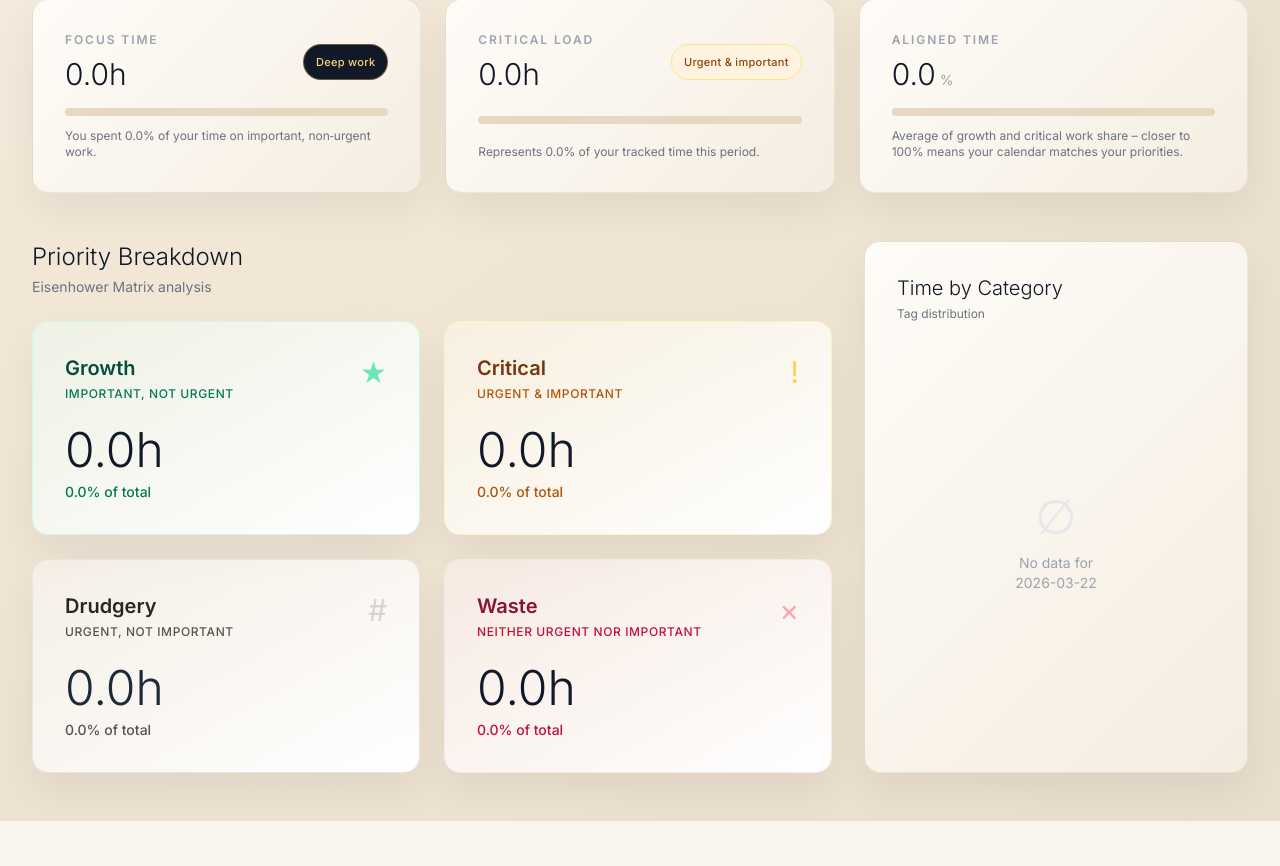
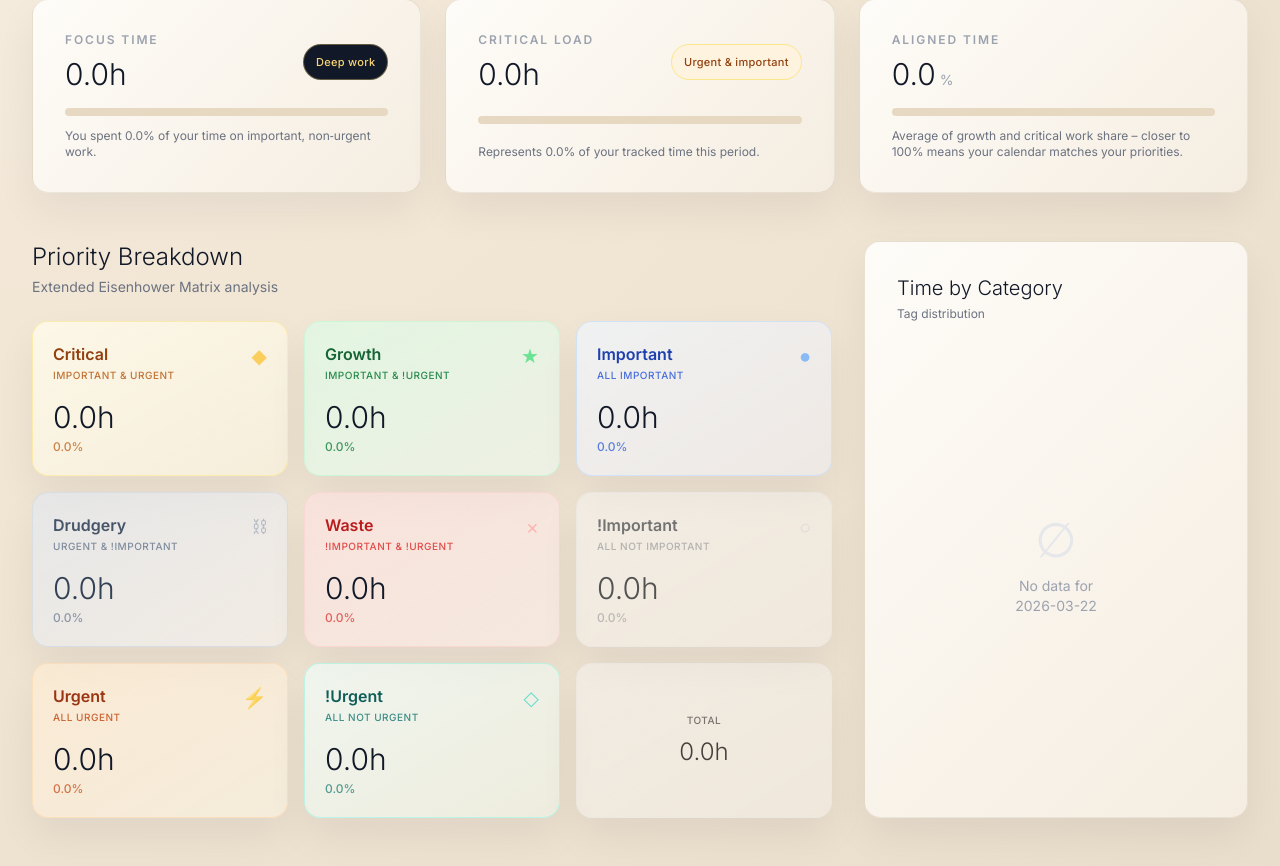
Before and after one commit to sarthaklohiya72/Time-Logger, a Flask app: page / in a window 1280 px wide. Shown: the part 394-1260 px from the top of the page. Before the commit the page ends 1215 px from the top, so only its background shows below. Run offline with Flask 3, Linux system fonts and the light colour scheme; data that the repository does not hold is empty; some libraries are stand-ins or nearby versions.

Commit message:
Google color for matrix

```diff
--- a/app.py
+++ b/app.py
@@ -390,6 +390,10 @@ def get_matrix_stats(df: pd.DataFrame) -> Dict[str, Dict[str, float]]:
         "q2": {"hours": 0.0, "pct": 0.0},
         "q3": {"hours": 0.0, "pct": 0.0},
         "q4": {"hours": 0.0, "pct": 0.0},
+        "important": {"hours": 0.0, "pct": 0.0},
+        "not_important": {"hours": 0.0, "pct": 0.0},
+        "urgent": {"hours": 0.0, "pct": 0.0},
+        "not_urgent": {"hours": 0.0, "pct": 0.0},
         "total_hours": 0.0,
     }
     if df.empty:
@@ -400,12 +404,20 @@ def get_matrix_stats(df: pd.DataFrame) -> Dict[str, Dict[str, float]]:
     q1 = float(df[(df["urgent"]) & (df["important"])]["duration"].sum())
     q3 = float(df[(df["urgent"]) & (~df["important"])]["duration"].sum())
     q4 = float(df[(~df["urgent"]) & (~df["important"])]["duration"].sum())
+    imp = float(df[df["important"]]["duration"].sum())
+    not_imp = float(df[~df["important"]]["duration"].sum())
+    urg = float(df[df["urgent"]]["duration"].sum())
+    not_urg = float(df[~df["urgent"]]["duration"].sum())
 
     return {
         "q1": {"hours": round(q1 / 60.0, 1), "pct": round((q1 / total_min) * 100.0, 1)},
         "q2": {"hours": round(q2 / 60.0, 1), "pct": round((q2 / total_min) * 100.0, 1)},
         "q3": {"hours": round(q3 / 60.0, 1), "pct": round((q3 / total_min) * 100.0, 1)},
         "q4": {"hours": round(q4 / 60.0, 1), "pct": round((q4 / total_min) * 100.0, 1)},
+        "important": {"hours": round(imp / 60.0, 1), "pct": round((imp / total_min) * 100.0, 1)},
+        "not_important": {"hours": round(not_imp / 60.0, 1), "pct": round((not_imp / total_min) * 100.0, 1)},
+        "urgent": {"hours": round(urg / 60.0, 1), "pct": round((urg / total_min) * 100.0, 1)},
+        "not_urgent": {"hours": round(not_urg / 60.0, 1), "pct": round((not_urg / total_min) * 100.0, 1)},
         "total_hours": round(total_min / 60.0, 1),
     }
 
@@ -605,6 +617,14 @@ def get_tasks():
         filtered = period_df[(period_df["urgent"]) & (~period_df["important"])]
     elif filter_type == "not_imp":
         filtered = period_df[~period_df["important"]]
+    elif filter_type == "important":
+        filtered = period_df[period_df["important"]]
+    elif filter_type == "not_important":
+        filtered = period_df[~period_df["important"]]
+    elif filter_type == "urgent":
+        filtered = period_df[period_df["urgent"]]
+    elif filter_type == "not_urgent":
+        filtered = period_df[~period_df["urgent"]]
     elif filter_type == "tag" and tag_name:
         filtered = period_df[period_df["tag"] == tag_name]
     else:
--- a/templates/dashboard.html
+++ b/templates/dashboard.html
@@ -360,63 +360,127 @@
         <!-- Main Content Grid -->
         <div class="grid grid-cols-1 lg:grid-cols-3 gap-8">
 
-            <!-- Priority Matrix - Eisenhower Matrix -->
+            <!-- Priority Matrix - Extended Eisenhower Matrix -->
             <div class="lg:col-span-2" id="matrix">
                 <div class="mb-6">
                     <h3 class="text-2xl font-light text-gray-900 mb-1">Priority Breakdown</h3>
-                    <p class="text-sm text-gray-500">Eisenhower Matrix analysis</p>
+                    <p class="text-sm text-gray-500">Extended Eisenhower Matrix analysis</p>
                 </div>
-                <div class="grid grid-cols-1 md:grid-cols-2 gap-6">
-                    <!-- Growth: Important, Not Urgent -->
-                    <div class="matrix-card luxury-card rounded-2xl p-8 h-full bg-gradient-to-br from-emerald-50/50 to-white border-emerald-100" onclick="viewMatrixQuadrant('q2', 'Growth')">
-                        <div class="flex justify-between items-start mb-6">
+                <div class="grid grid-cols-3 gap-4">
+                    <!-- Row 1: Important & Urgent | Important & !Urgent | Important -->
+
+                    <!-- Critical: Important & Urgent - Yellow/Amber (matters but stressful) -->
+                    <div class="matrix-card luxury-card rounded-2xl p-5 bg-gradient-to-br from-amber-50/80 to-yellow-50/40 border-amber-200/60 hover:shadow-lg transition-all duration-300" onclick="viewMatrixQuadrant('q1', 'Critical')">
+                        <div class="flex justify-between items-start mb-4">
                             <div>
-                                <h4 class="text-emerald-900 font-semibold text-xl mb-1">Growth</h4>
-                                <p class="text-xs text-emerald-700 font-medium uppercase tracking-wider">Important, Not Urgent</p>
+                                <h4 class="text-amber-800 font-semibold text-base mb-0.5">Critical</h4>
+                                <p class="text-[10px] text-amber-700/80 font-medium uppercase tracking-wider">Important & Urgent</p>
                             </div>
-                            <div class="text-3xl text-emerald-300">★</div>
+                            <div class="text-xl text-amber-400/70">◆</div>
                         </div>
-                        <div class="text-5xl font-light text-gray-900 mb-2"><span class="js-hover-hours" data-hours="{{ matrix.q2.hours }}">{{ matrix.q2.hours }}h</span></div>
-                        <div class="text-sm font-medium text-emerald-700">{{ matrix.q2.pct }}% of total</div>
+                        <div class="text-3xl font-light text-gray-900 mb-1"><span class="js-hover-hours" data-hours="{{ matrix.q1.hours }}">{{ matrix.q1.hours }}h</span></div>
+                        <div class="text-xs font-medium text-amber-700/70">{{ matrix.q1.pct }}%</div>
                     </div>
 
-                    <!-- Critical: Urgent & Important -->
-                    <div class="matrix-card luxury-card rounded-2xl p-8 h-full bg-gradient-to-br from-amber-50/50 to-white border-amber-100" onclick="viewMatrixQuadrant('q1', 'Critical')">
-                        <div class="flex justify-between items-start mb-6">
+                    <!-- Growth: Important & !Urgent - Soft Green/Mint (best time, calm growth, self-control) -->
+                    <div class="matrix-card luxury-card rounded-2xl p-5 bg-gradient-to-br from-green-100/70 to-emerald-50/50 border-green-200/60 hover:shadow-lg transition-all duration-300" onclick="viewMatrixQuadrant('q2', 'Growth')">
+                        <div class="flex justify-between items-start mb-4">
                             <div>
-                                <h4 class="text-amber-900 font-semibold text-xl mb-1">Critical</h4>
-                                <p class="text-xs text-amber-700 font-medium uppercase tracking-wider">Urgent & Important</p>
+                                <h4 class="text-green-800 font-semibold text-base mb-0.5">Growth</h4>
+                                <p class="text-[10px] text-green-700/90 font-medium uppercase tracking-wider">Important & !Urgent</p>
                             </div>
-                            <div class="text-3xl text-amber-300">!</div>
+                            <div class="text-xl text-green-400/80">★</div>
                         </div>
-                        <div class="text-5xl font-light text-gray-900 mb-2"><span class="js-hover-hours" data-hours="{{ matrix.q1.hours }}">{{ matrix.q1.hours }}h</span></div>
-                        <div class="text-sm font-medium text-amber-700">{{ matrix.q1.pct }}% of total</div>
+                        <div class="text-3xl font-light text-gray-900 mb-1"><span class="js-hover-hours" data-hours="{{ matrix.q2.hours }}">{{ matrix.q2.hours }}h</span></div>
+                        <div class="text-xs font-medium text-green-700/80">{{ matrix.q2.pct }}%</div>
                     </div>
 
-                    <!-- Drudgery: Urgent, Not Important -->
-                    <div class="matrix-card luxury-card rounded-2xl p-8 h-full bg-gradient-to-br from-stone-50/50 to-white border-stone-200" onclick="viewMatrixQuadrant('q3', 'Drudgery')">
-                        <div class="flex justify-between items-start mb-6">
+                    <!-- Important (All) - Blue (neutral, trustworthy aggregate) -->
+                    <div class="matrix-card luxury-card rounded-2xl p-5 bg-gradient-to-br from-blue-50/70 to-indigo-50/40 border-blue-200/60 hover:shadow-lg transition-all duration-300" onclick="viewMatrixQuadrant('important', 'Important')">
+                        <div class="flex justify-between items-start mb-4">
                             <div>
-                                <h4 class="text-stone-800 font-semibold text-xl mb-1">Drudgery</h4>
-                                <p class="text-xs text-stone-600 font-medium uppercase tracking-wider">Urgent, Not Important</p>
+                                <h4 class="text-blue-800 font-semibold text-base mb-0.5">Important</h4>
+                                <p class="text-[10px] text-blue-700/80 font-medium uppercase tracking-wider">All Important</p>
                             </div>
-                            <div class="text-3xl text-stone-300">#</div>
+                            <div class="text-xl text-blue-400/70">●</div>
                         </div>
-                        <div class="text-5xl font-light text-gray-800 mb-2"><span class="js-hover-hours" data-hours="{{ matrix.q3.hours }}">{{ matrix.q3.hours }}h</span></div>
-                        <div class="text-sm font-medium text-stone-600">{{ matrix.q3.pct }}% of total</div>
+                        <div class="text-3xl font-light text-gray-900 mb-1"><span class="js-hover-hours" data-hours="{{ matrix.important.hours }}">{{ matrix.important.hours }}h</span></div>
+                        <div class="text-xs font-medium text-blue-700/70">{{ matrix.important.pct }}%</div>
                     </div>
 
-                    <!-- Waste: Neither -->
-                    <div class="matrix-card luxury-card rounded-2xl p-8 h-full bg-gradient-to-br from-rose-50/50 to-white border-rose-100" onclick="viewMatrixQuadrant('q4', 'Waste')">
-                        <div class="flex justify-between items-start mb-6">
+                    <!-- Row 2: Urgent & !Important | !Important & !Urgent | !Important -->
+
+                    <!-- Drudgery: Urgent & !Important - Grey/Dull Steel (lifeless obligation) -->
+                    <div class="matrix-card luxury-card rounded-2xl p-5 bg-gradient-to-br from-slate-200/70 to-zinc-100/50 border-slate-300/60 hover:shadow-lg transition-all duration-300" onclick="viewMatrixQuadrant('q3', 'Drudgery')">
+                        <div class="flex justify-between items-start mb-4">
                             <div>
-                                <h4 class="text-rose-900 font-semibold text-xl mb-1">Waste</h4>
-                                <p class="text-xs text-rose-700 font-medium uppercase tracking-wider">Neither Urgent nor Important</p>
+                                <h4 class="text-slate-600 font-semibold text-base mb-0.5">Drudgery</h4>
+                                <p class="text-[10px] text-slate-500/80 font-medium uppercase tracking-wider">Urgent & !Important</p>
                             </div>
-                            <div class="text-3xl text-rose-300">×</div>
+                            <div class="text-xl text-slate-400/70">⛓</div>
                         </div>
-                        <div class="text-5xl font-light text-gray-900 mb-2"><span class="js-hover-hours" data-hours="{{ matrix.q4.hours }}">{{ matrix.q4.hours }}h</span></div>
-                        <div class="text-sm font-medium text-rose-700">{{ matrix.q4.pct }}% of total</div>
+                        <div class="text-3xl font-light text-slate-700 mb-1"><span class="js-hover-hours" data-hours="{{ matrix.q3.hours }}">{{ matrix.q3.hours }}h</span></div>
+                        <div class="text-xs font-medium text-slate-500/70">{{ matrix.q3.pct }}%</div>
+                    </div>
+
+                    <!-- Waste: !Important & !Urgent - Muted/Desaturated Red (time decay, subtle warning) -->
+                    <div class="matrix-card luxury-card rounded-2xl p-5 bg-gradient-to-br from-red-100/60 to-rose-50/40 border-red-200/50 hover:shadow-lg transition-all duration-300" onclick="viewMatrixQuadrant('q4', 'Waste')">
+                        <div class="flex justify-between items-start mb-4">
+                            <div>
+                                <h4 class="text-red-700 font-semibold text-base mb-0.5">Waste</h4>
+                                <p class="text-[10px] text-red-600/80 font-medium uppercase tracking-wider">!Important & !Urgent</p>
+                            </div>
+                            <div class="text-xl text-red-300/70">×</div>
+                        </div>
+                        <div class="text-3xl font-light text-gray-900 mb-1"><span class="js-hover-hours" data-hours="{{ matrix.q4.hours }}">{{ matrix.q4.hours }}h</span></div>
+                        <div class="text-xs font-medium text-red-600/70">{{ matrix.q4.pct }}%</div>
+                    </div>
+
+                    <!-- Not Important (All) - Very Light Neutral (quiet, low-value total) -->
+                    <div class="matrix-card luxury-card rounded-2xl p-5 bg-gradient-to-br from-neutral-100/50 to-stone-50/30 border-neutral-200/50 hover:shadow-lg transition-all duration-300" onclick="viewMatrixQuadrant('not_important', 'Not Important')">
+                        <div class="flex justify-between items-start mb-4">
+                            <div>
+                                <h4 class="text-neutral-500 font-semibold text-base mb-0.5">!Important</h4>
+                                <p class="text-[10px] text-neutral-400/80 font-medium uppercase tracking-wider">All Not Important</p>
+                            </div>
+                            <div class="text-xl text-neutral-300/70">○</div>
+                        </div>
+                        <div class="text-3xl font-light text-neutral-600 mb-1"><span class="js-hover-hours" data-hours="{{ matrix.not_important.hours }}">{{ matrix.not_important.hours }}h</span></div>
+                        <div class="text-xs font-medium text-neutral-400/70">{{ matrix.not_important.pct }}%</div>
+                    </div>
+
+                    <!-- Row 3: Urgent | !Urgent | (empty) -->
+
+                    <!-- Urgent (All) - Orange/Amber (pressure, energy drain) -->
+                    <div class="matrix-card luxury-card rounded-2xl p-5 bg-gradient-to-br from-orange-100/70 to-amber-50/40 border-orange-200/60 hover:shadow-lg transition-all duration-300" onclick="viewMatrixQuadrant('urgent', 'Urgent')">
+                        <div class="flex justify-between items-start mb-4">
+                            <div>
+                                <h4 class="text-orange-800 font-semibold text-base mb-0.5">Urgent</h4>
+                                <p class="text-[10px] text-orange-700/80 font-medium uppercase tracking-wider">All Urgent</p>
+                            </div>
+                            <div class="text-xl text-orange-400/70">⚡</div>
+                        </div>
+                        <div class="text-3xl font-light text-gray-900 mb-1"><span class="js-hover-hours" data-hours="{{ matrix.urgent.hours }}">{{ matrix.urgent.hours }}h</span></div>
+                        <div class="text-xs font-medium text-orange-700/70">{{ matrix.urgent.pct }}%</div>
+                    </div>
+
+                    <!-- Not Urgent (All) - Soft Teal/Green (calm, time freedom) -->
+                    <div class="matrix-card luxury-card rounded-2xl p-5 bg-gradient-to-br from-teal-50/70 to-green-50/40 border-teal-200/60 hover:shadow-lg transition-all duration-300" onclick="viewMatrixQuadrant('not_urgent', 'Not Urgent')">
+                        <div class="flex justify-between items-start mb-4">
+                            <div>
+                                <h4 class="text-teal-800 font-semibold text-base mb-0.5">!Urgent</h4>
+                                <p class="text-[10px] text-teal-700/80 font-medium uppercase tracking-wider">All Not Urgent</p>
+                            </div>
+                            <div class="text-xl text-teal-400/70">◇</div>
+                        </div>
+                        <div class="text-3xl font-light text-gray-900 mb-1"><span class="js-hover-hours" data-hours="{{ matrix.not_urgent.hours }}">{{ matrix.not_urgent.hours }}h</span></div>
+                        <div class="text-xs font-medium text-teal-700/70">{{ matrix.not_urgent.pct }}%</div>
+                    </div>
+
+                    <!-- Total - Neutral Grey/Beige (pure fact, no emotion) -->
+                    <div class="luxury-card rounded-2xl p-5 bg-gradient-to-br from-stone-100/50 to-neutral-50/30 border-stone-200/40 flex flex-col justify-center items-center">
+                        <div class="text-[10px] text-stone-500 font-medium uppercase tracking-wider mb-2">Total</div>
+                        <div class="text-2xl font-light text-stone-700"><span class="js-hover-hours" data-hours="{{ matrix.total_hours }}">{{ matrix.total_hours }}h</span></div>
                     </div>
                 </div>
             </div>
```
